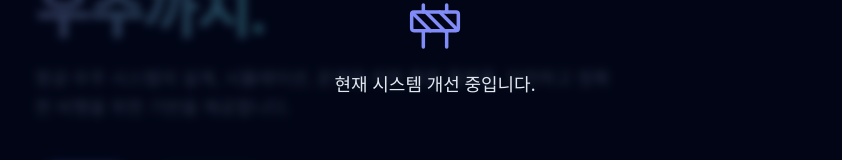
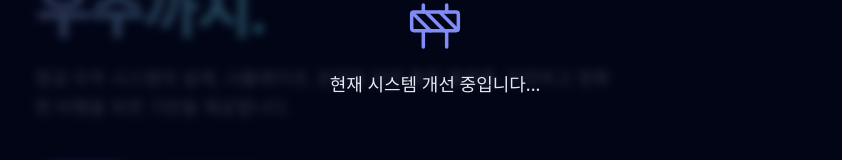
Before and after one commit to easystem0602/landing, a Next.js app: page / in a window 1280 px wide. Shown: the part 352-512 px from the top of the page, without its empty margins (205-1047 px from the left). Built offline with nearby package versions, Linux system fonts and the light colour scheme.

Commit message:
first commit

```diff
--- a/src/app/page.tsx
+++ b/src/app/page.tsx
@@ -16,7 +16,7 @@ export default function Home() {
             aria-hidden
           />
           <p className="text-lg font-medium text-slate-200">
-            현재 시스템 개선 중입니다.
+            현재 시스템 개선 중입니다...
           </p>
         </div>
       </div>
```
